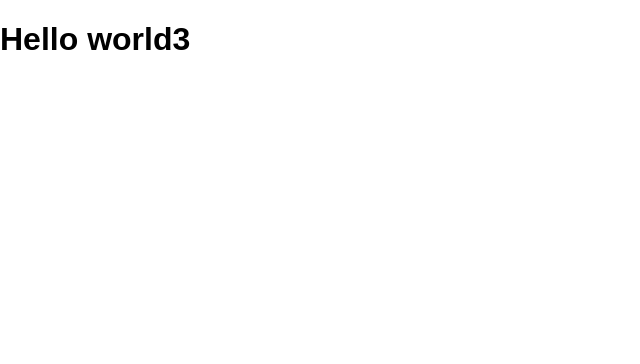
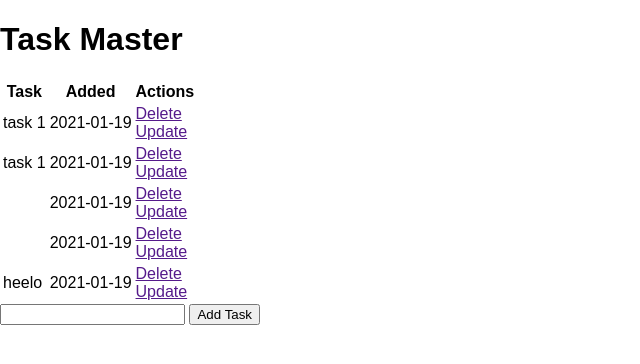
Before and after one commit to adoestreito/flask-tutorial, a Flask app: page / in a window 1280 px wide. Shown: the top 364 px of the page, without its empty margins (0-640 px from the left). Run offline with Flask 2, Linux system fonts and the light colour scheme; data comes from the database, SQL or seed files in the repository; both versions use the stored data as it was after the commit.

Commit message:
Adding task done

```diff
--- a/app.py
+++ b/app.py
@@ -1,4 +1,4 @@
-from flask import Flask, render_template, url_for
+from flask import Flask, render_template, url_for, request,redirect
 from flask_sqlalchemy import SQLAlchemy
 from datetime import datetime
 
@@ -14,9 +14,22 @@ class Todo(db.Model):
 def __repr__(self):
     return '<Task %r>' % self.id
 
-@app.route('/')
+@app.route('/', methods=['GET', 'POST'])
 def index():
-    return render_template('index.html')
+    if request.method == 'POST':
+        task_content = request.form['content']
+        new_task = Todo(content=task_content)
+
+        try:
+            db.session.add(new_task)
+            db.session.commit()
+            return redirect('/')
+        except:
+            return 'There was an issue adding your task'
+
+    else:
+        tasks = Todo.query.order_by(Todo.dateCreated).all()
+        return render_template('index.html', tasks=tasks)
 
 if __name__ == "__main__":
     app.run(debug=True)
--- a/static/css/main.css
+++ b/static/css/main.css
@@ -1,4 +1,5 @@
 body {
     margin:0;
     font-family: sans-serif;
+
 }
--- a/templates/index.html
+++ b/templates/index.html
@@ -1,7 +1,31 @@
 {% extends 'base.html'%}
 {% block head%}
-<title>Hello world</title>
+<title>Task Master</title>
 {%endblock%}
 {% block body %}
-<h1>Hello world3</h1>
+<div class="content">
+    <h1>Task Master</h1>
+    <table>
+        <tr>
+            <th>Task</th>
+            <th>Added</th>
+            <th>Actions</th>
+        </tr>
+        {% for task in tasks%}
+            <tr>
+                <td>{{task.content}}</td>
+                <td>{{task.dateCreated.date()}}</td>
+                <td>
+                    <a href="">Delete</a>
+                    <br>
+                    <a href="">Update</a>
+                </td>
+            </tr>
+        {% endfor%}
+    </table>
+    <form action="/" method="POST">
+        <input type="text" name="content" id="content">
+        <input type="submit" value="Add Task">
+    </form>
+</div>
 {% endblock%}
```
Also changed, not shown: test.db.
